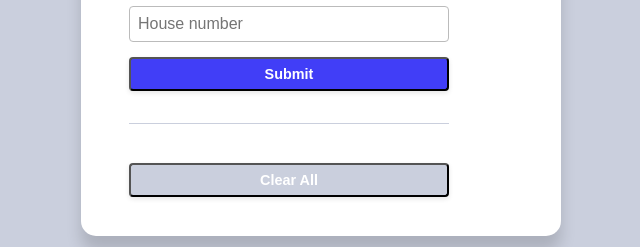
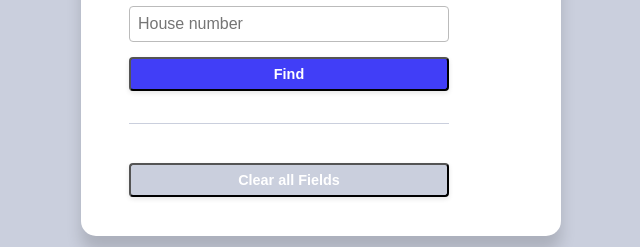
Before and after one commit to Felix-GV/Code-challenge-Bilue, a Next.js app in the folder coding-challenge-react-addressbook-master/: page / in a window 1280 px wide. Shown: the part 321-568 px from the top of the page, without its empty margins (319-959 px from the left). Built offline with nearby package versions, Linux system fonts and the light colour scheme.

Commit message:
bug fixes and address book change

```diff
--- a/coding-challenge-react-addressbook-master/src/App.js
+++ b/coding-challenge-react-addressbook-master/src/App.js
@@ -15,12 +15,11 @@ import ErrorMessage from "./ui/components/ErrorMessage/ErrorMessage";
 import * as styles from "../styles/App.module.css";
 
 function App() {
-
   const { fields, handleFieldChange } = useFormFields({
-    postCode: '',
-    houseNumber: '',
-    firstName: '',
-    lastName: '',
+    postCode: "",
+    houseNumber: "",
+    firstName: "",
+    lastName: "",
   });
 
   const { loadSavedAddresses, addAddress } = useAddressBook();
@@ -31,18 +30,19 @@ function App() {
 
   const handleHouseNumberChange = handleFieldChange;
 
+  const handleSelectedAddressChange = handleFieldChange;
+
   const handleFirstNameChange = handleFieldChange;
 
   const handleLastNameChange = handleFieldChange;
 
   const [error, setError] = useState(undefined);
   const [addresses, setAddresses] = useState([]);
-  const [selectedAddress, setSelectedAddress] = useState('');
+  const [selectedAddress, setSelectedAddress] = useState("");
 
   const handleAddressSubmit = async (e) => {
     e.preventDefault();
     try {
-
       const url = `/api/getAddresses?postcode=${postCode}&streetnumber=${houseNumber}`;
       const response = await fetch(url);
 
@@ -52,7 +52,9 @@ function App() {
 
       const data = await response.json();
       console.log(data);
-      const transformedAddresses = [data].map((address) => transformAddress({ ...address, houseNumber }));
+      const transformedAddresses = [data].map((address) =>
+        transformAddress({ ...address, houseNumber })
+      );
 
       setAddresses(transformedAddresses);
       setSelectedAddress(transformedAddresses[0]); // Select the first address by default
@@ -60,7 +62,6 @@ function App() {
       const foundAddress = addresses.find(
         (address) => address.id === selectedAddress
       );
-
     } catch (error) {
       setError(error.message);
     }
@@ -83,18 +84,25 @@ function App() {
     addAddress({ ...foundAddress, firstName, lastName, postCode, houseNumber });
   };
 
-
-
   const handleClearForm = () => {
     setAddresses([]);
     setSelectedAddress(undefined);
     setError(undefined);
-    fields.postCode = '';
-    fields.houseNumber = '';
-    fields.firstName = '';
-    fields.lastName = '';
+    fields.postCode = "";
+    fields.houseNumber = "";
+    fields.firstName = "";
+    fields.lastName = "";
   };
 
+  const handleAddressChange = (e) => {
+    setSelectedAddress(e.target.value);
+  };
+
+  const addressOptions = addresses.map((address) => ({
+    label: `${address.street}, ${address.city}`,
+    value: address.id,
+    checked: address.id === selectedAddress,
+  }));
 
   return (
     <main>
@@ -106,7 +114,12 @@ function App() {
             Enter an address by postcode add personal info and done! 👏
           </small>
         </h1>
-        <Form legend="🏠 Find an address" onSubmit={handleAddressSubmit}>
+
+        <Form
+          name="Find"
+          legend="🏠 Find an address"
+          onSubmit={handleAddressSubmit}
+        >
           <div className={styles.formRow}>
             <InputText
               name="postCode"
@@ -124,9 +137,23 @@ function App() {
             />
           </div>
         </Form>
+        {addresses.length > 0 &&
+          addresses.map((address) => {
+            return (
+              <Radio
+                name="selectedAddress"
+                id={address.id}
+                key={address.id}
+                onChange={handleSelectedAddressChange}
+              >
+                <Address address={address} />
+              </Radio>
+            );
+          })}
 
         {selectedAddress && (
           <Form
+            name="Add to address book"
             legend="✏️ Add personal info to address"
             onSubmit={handlePersonSubmit}
           >
@@ -157,7 +184,7 @@ function App() {
           variant="secondary"
           clear={true}
         >
-          Clear All
+          Clear all Fields
         </Button>
       </Section>
 
--- a/coding-challenge-react-addressbook-master/src/Form.js
+++ b/coding-challenge-react-addressbook-master/src/Form.js
@@ -3,15 +3,20 @@ import PropTypes from "prop-types";
 import * as styles from "../styles/App.module.css";
 import Button from "./ui/components/Button/Button";
 
-const Form = ({ legend, onSubmit, children }) => {
+const Form = ({ name, legend, onSubmit, children }) => {
   return (
     <form className={styles.form} onSubmit={onSubmit}>
       <fieldset>
         <legend className={styles.legend}>{legend}</legend>
         {children}
         <div className={styles.formRow}>
-          <Button type="button" onClick={onSubmit} variant="primary">
-            Submit
+          <Button
+            type="button"
+            onClick={onSubmit}
+            variant="primary"
+            className={name}
+          >
+            {name}
           </Button>
         </div>
       </fieldset>
--- a/coding-challenge-react-addressbook-master/src/core/reducers/addressBook.js
+++ b/coding-challenge-react-addressbook-master/src/core/reducers/addressBook.js
@@ -5,11 +5,17 @@ const defaultState = {
 const reducer = (state = defaultState, action) => {
   switch (action.type) {
     case "address/add":
-      /** TODO: Prevent duplicate addresses */
+      // prevent duplicate addresses
+      if (state.addresses.find((address) => address.id === action.payload.id)) {
+        return state;
+      }
       return { ...state, addresses: [...state.addresses, action.payload] };
     case "address/remove":
-      /** TODO: Write a state update which removes an address from the addresses array. */
-      return state;
+      // rm address from array
+      const filteredAddresses = state.addresses.filter(
+        (address) => address.id !== action.payload
+      );
+      return { ...state, addresses: filteredAddresses };
     case "addresses/add": {
       return { ...state, addresses: action.payload };
     }
```
Lines whose indentation alone changed are shown as unchanged.
